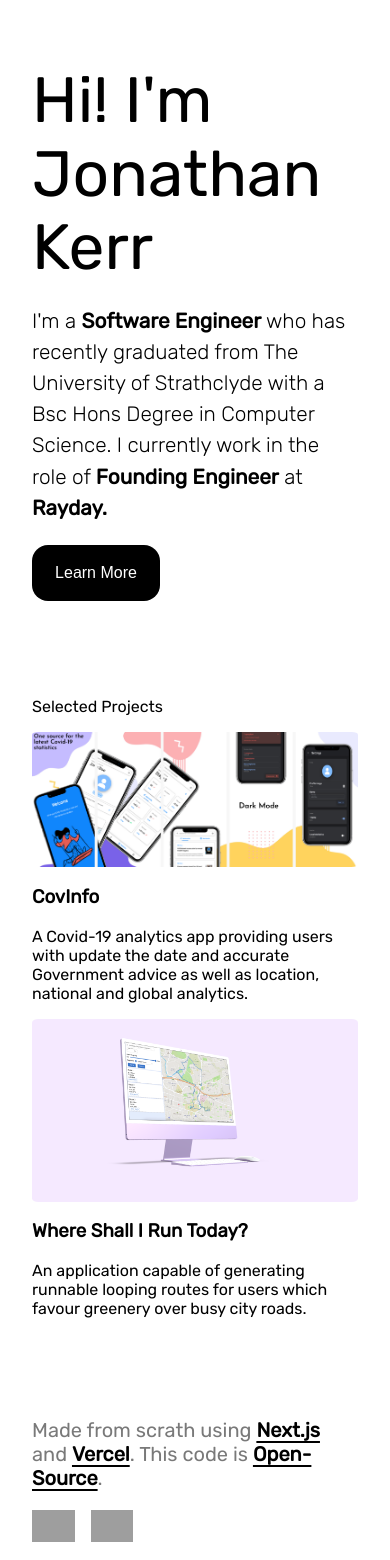
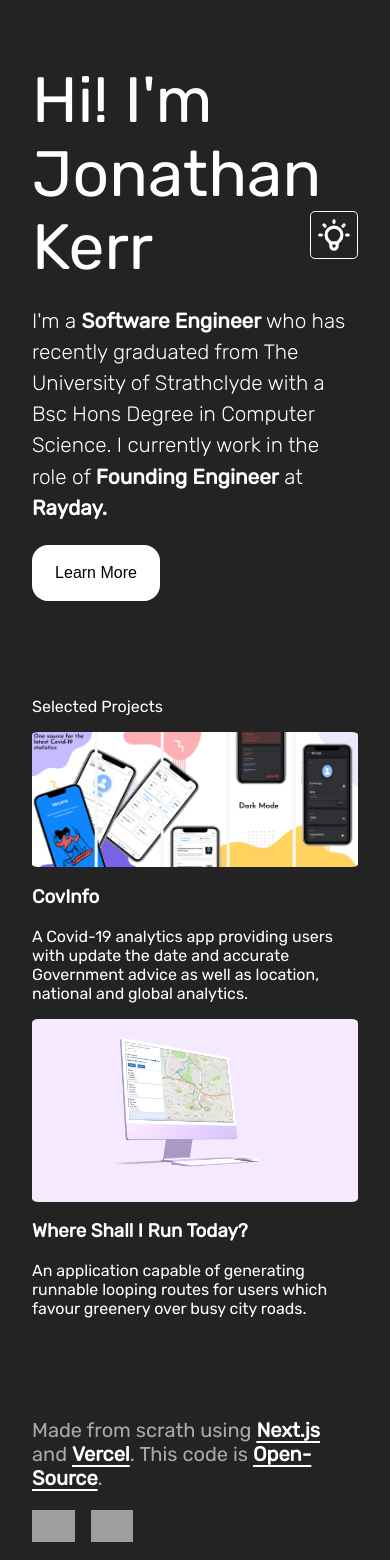
Before and after one commit to jonathankerr/portfolio, a Next.js app: page / in a window 390 px wide. Shown: the top 1560 px of the page. Built offline with nearby package versions, Linux system fonts and the light colour scheme; grey boxes are pictures that could not be loaded.

Commit message:
Added dark theme

```diff
--- a/pages/index.js
+++ b/pages/index.js
@@ -1,11 +1,12 @@
 import Head from 'next/head'
+import useDarkMode from "./useDarkMode";
 import styles from '../styles/MainPage.module.css'
-import ResponsiveAppBar from './components/NavBar'
 import Image from 'next/image'
 import covInfo from './images/covinfo.png'
 import runApp from './images/runapp.png'
 
 export default function MainPage() {
+  const [colorTheme, setTheme] = useDarkMode();
   const MyImage = (props) => {
     return (
       <Image
@@ -31,25 +32,54 @@ export default function MainPage() {
     )
   }
   return (
-    <div className={styles.container}>
+    <div className={colorTheme === "light" ? styles.container : styles.darkContainer}>
       <Head>
         <title>Jonathan Kerr | Portfolio</title>
         <meta name="description" content="Portoflio site for Jonathan Kerr - A Software Engineer" />
         <link rel="icon" href="/favicon.ico" />
       </Head>
-
-      {/* <header>
-        <ResponsiveAppBar></ResponsiveAppBar>
-      </header> */}
       <main className={styles.main}>
         <h1 className={styles.title}>
           Hi! I&apos;m Jonathan Kerr
+          {colorTheme === "light" ? (
+        <svg
+          onClick={() => setTheme("light")}
+          xmlns="http://www.w3.org/2000/svg"
+          className={styles.theme}
+          fill="none"
+          viewBox="0 0 24 24"
+          stroke="currentColor"
+        >
+        <path
+          strokeLinecap="round"
+          strokeLinejoin="round"
+          strokeWidth={2}
+          d="M20.354 15.354A9 9 0 018.646 3.646 9.003 9.003 0 0012 21a9.003 9.003 0 008.354-5.646z"
+        />
+        </svg>
+      ) : (
+        <svg
+          onClick={() => setTheme("dark")}
+          xmlns="http://www.w3.org/2000/svg"
+          className={styles.theme}
+          fill="none"
+          viewBox="0 0 24 24"
+          stroke="currentColor"
+        >
+        <path
+          strokeLinecap="round"
+          strokeLinejoin="round"
+          strokeWidth={2}
+          d="M9.663 17h4.673M12 3v1m6.364 1.636l-.707.707M21 12h-1M4 12H3m3.343-5.657l-.707-.707m2.828 9.9a5 5 0 117.072 0l-.548.547A3.374 3.374 0 0014 18.469V19a2 2 0 11-4 0v-.531c0-.895-.356-1.754-.988-2.386l-.548-.547z"
+        />
+        </svg>
+      )}
         </h1>
         <p className={styles.description}>
           I&apos;m a <b>Software Engineer</b> who has recently graduated from The University of Strathclyde with
             a Bsc Hons Degree in Computer Science. I currently work in the role of <b>Founding Engineer</b> at <b>Rayday.</b>
         </p>
-        <button className={styles.btn}>Learn More</button>
+        <button className={colorTheme === "light" ? styles.btn : styles.darkButton}>Learn More</button>
         <div className={styles.projects}>
           <p>Selected Projects</p>
           <div className={styles.project1}>
@@ -67,10 +97,20 @@ export default function MainPage() {
           </div>
         </div>
       </main>
-      <footer className={styles.foot}>
+      <footer className={colorTheme === "light" ? styles.foot : styles.darkFoot}>
         <p>Made from scrath using  <a href="https://nextjs.org" target="_blank" rel="noreferrer">Next.js</a> and <a href="https://vercel.com/" target="_blank" rel="noreferrer">Vercel</a>. This code is <a href="https://github.com/jonathankerr/portfolio" target="_blank" rel="noreferrer">Open-Source</a>.</p>
-        <a href="https://www.linkedin.com/in/jonathan--kerr/" target="_blank" rel="noreferrer noopener"><img src="https://s2.svgbox.net/social.svg?ic=linkedin&amp;color=000"></img></a>
-        <a href="https://github.com/jonathankerr" target="_blank" rel="noreferrer noopener"><img src="https://s2.svgbox.net/social.svg?ic=github&amp;color=000"></img></a>
+        <a href="https://www.linkedin.com/in/jonathan--kerr/" target="_blank" rel="noreferrer noopener">
+          {colorTheme === "light" ?
+            <img src="https://s2.svgbox.net/social.svg?ic=linkedin&amp;color=000"></img> :
+            <img src="https://s2.svgbox.net/social.svg?ic=linkedin&amp;color=fff"></img>
+          }
+        </a>
+        <a href="https://github.com/jonathankerr" target="_blank" rel="noreferrer noopener">
+          {colorTheme === "light" ?
+            <img src="https://s2.svgbox.net/social.svg?ic=github&amp;color=000"></img> :
+            <img src="https://s2.svgbox.net/social.svg?ic=github&amp;color=fff"></img>
+          }
+        </a>
         <p className={styles.copy}>© Jonathan Kerr 2022</p>
       </footer>
     </div>
--- /dev/null
+++ b/pages/useDarkMode.js
@@ -0,0 +1,24 @@
+
+import { useEffect, useState } from "react";
+
+function useDarkMode() {
+  const [theme, setTheme] = useState(
+    typeof window !== "undefined" ? localStorage.theme : "dark"
+  );
+  const colorTheme = theme === "dark" ? "light" : "dark";
+
+  useEffect(() => {
+    const root = window.document.documentElement;
+
+    root.classList.remove(colorTheme);
+    root.classList.add(theme);
+
+    if (typeof window !== "undefined") {
+      localStorage.setItem("theme", theme);
+    }
+  }, [theme]);
+
+  return [colorTheme, setTheme];
+}
+
+export default useDarkMode;
--- a/styles/MainPage.module.css
+++ b/styles/MainPage.module.css
@@ -1,5 +1,11 @@
 .container {
     padding: 0 20rem;
+    background-color: white;
+}
+.darkContainer{
+  padding: 0 20rem;
+  background-color: rgb(35, 35, 35);
+  color: white;
 }
 
 .main {
@@ -36,6 +42,27 @@
   text-decoration: none;
   background: #000000;
   color: #ffffff;
+  font-family: sans-serif;
+  font-size: 1rem;
+  font-weight: 400;
+  cursor: pointer;
+  text-align: center;
+  transition: background 250ms ease-in-out,
+              transform 150ms ease;
+  -webkit-appearance: none;
+  -moz-appearance: none;
+}
+.darkButton{
+  display: inline-block;
+  border: none;
+  border-radius: 1rem;
+  max-width: 8rem;
+  overflow: visible;
+  padding: 1.2rem 1.2rem;
+  margin: 0;
+  text-decoration: none;
+  background: #ffffff;
+  color: #000000;
   font-family: sans-serif;
   font-size: 1rem;
   font-weight: 400;
@@ -92,11 +119,18 @@
 }
 
 .foot{
-  margin-bottom: 8rem;
+  padding-bottom: 8rem;
+}
+.darkFoot{
+  padding-bottom: 8rem;
 }
 
 .foot p{
   color:#797979;
+  font-size: 1.25rem;
+}
+.darkFoot p{
+  color:#aaaaaa;
   font-size: 1.25rem;
 }
 
@@ -106,12 +140,28 @@
   font-weight: bold;
   text-underline-offset: 0.25rem;
 }
+.darkFoot a{
+  color:#ffffff;
+  text-decoration: underline;
+  font-weight: bold;
+  text-underline-offset: 0.25rem;
+}
 
 .foot a:hover{
   color:#353535;
 }
+.darkFoot a:hover{
+  color:#bababa;
+}
 
 .foot a img{
+  height: 2rem;
+  margin-right: 1rem;
+  -webkit-transition: transform .1s ease-in-out;
+  -moz-transition:transform .1s ease-in-out;
+  -ms-transition:transform .1s ease-in-out;
+}
+.darkFoot a img{
   height: 2rem;
   margin-right: 1rem;
   -webkit-transition: transform .1s ease-in-out;
@@ -130,17 +180,47 @@
   -moz-transition:transform .1s ease-in-out;
   -ms-transition:transform .1s ease-in-out;
 }
+.darkFoot a img:hover{
+  -moz-transform: scale(1.1);
+  -webkit-transform: scale(1.1);
+  -o-transform: scale(1.1);
+  -ms-transform: scale(1.1);
+  -webkit-transform: scale(1.1);
+  transform: scale(1.1);
+  -webkit-transition: transform .1s ease-in-out;
+  -moz-transition:transform .1s ease-in-out;
+  -ms-transition:transform .1s ease-in-out;
+}
 
 .foot .copy{
   font-size: 0.8rem;
 }
 
+.theme{
+  height: 3rem;
+  padding: 0.25rem;
+  border: 0.1rem solid;
+  border-radius: 10%;
+  display: flex;
+  justify-content: center;
+  float: right;
+}
+
 @media only screen and (max-width: 768px) {
-  /* For mobile phones: */
-  /* [class*="col-"] {
-    width: 100%;
-  } */
   .container {
     padding: 0 2rem;
+  }
+  .darkContainer{
+    padding: 0 2rem;
+    background-color: rgb(35, 35, 35);
+    color: white;
+  }
+  .theme{
+    height: 3rem;
+    padding: 0.25rem;
+    border: 0.1rem solid;
+    border-radius: 10%;
+    display: flex;
+    justify-content: center;
+  }
 }
-}
```
